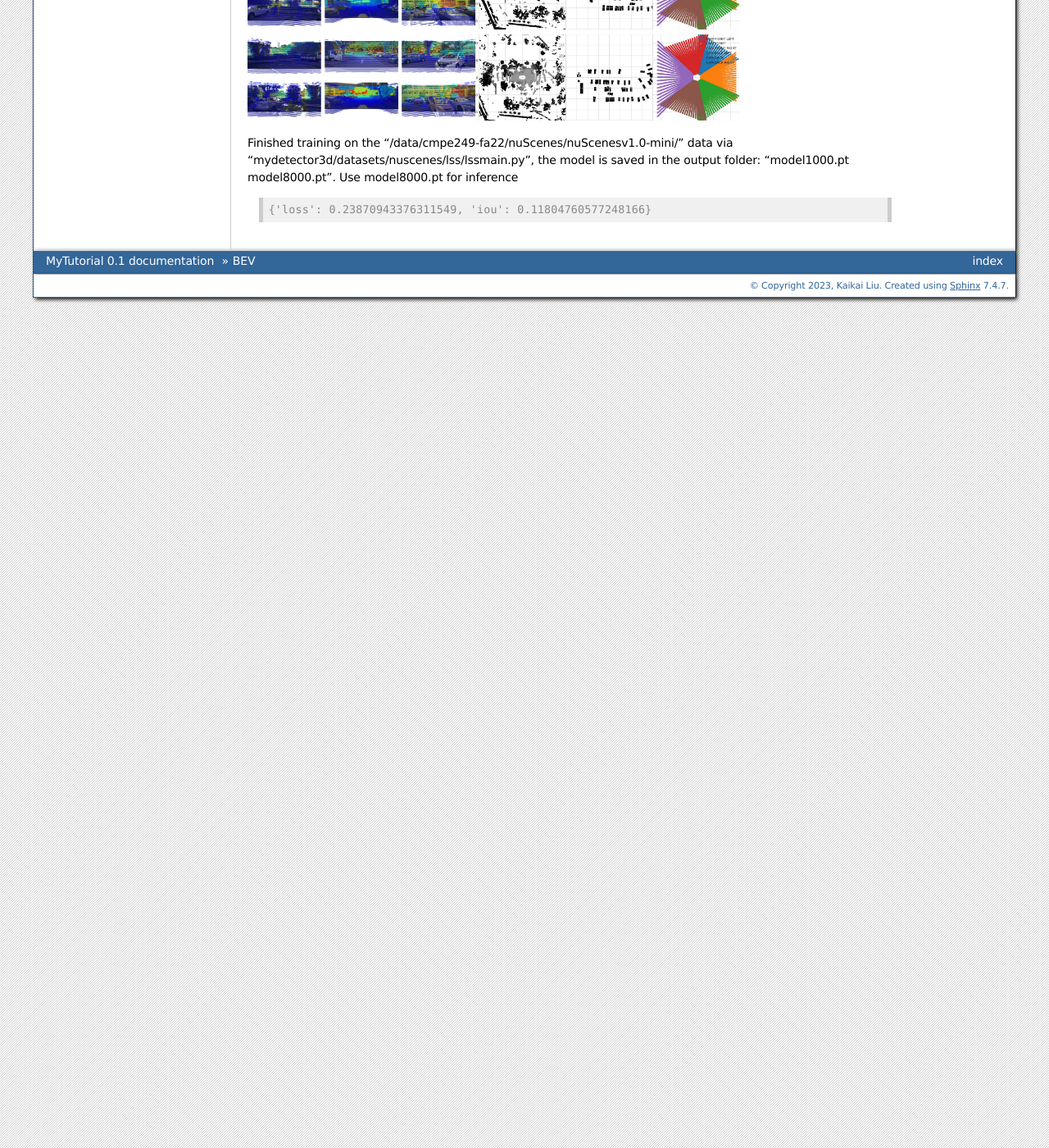
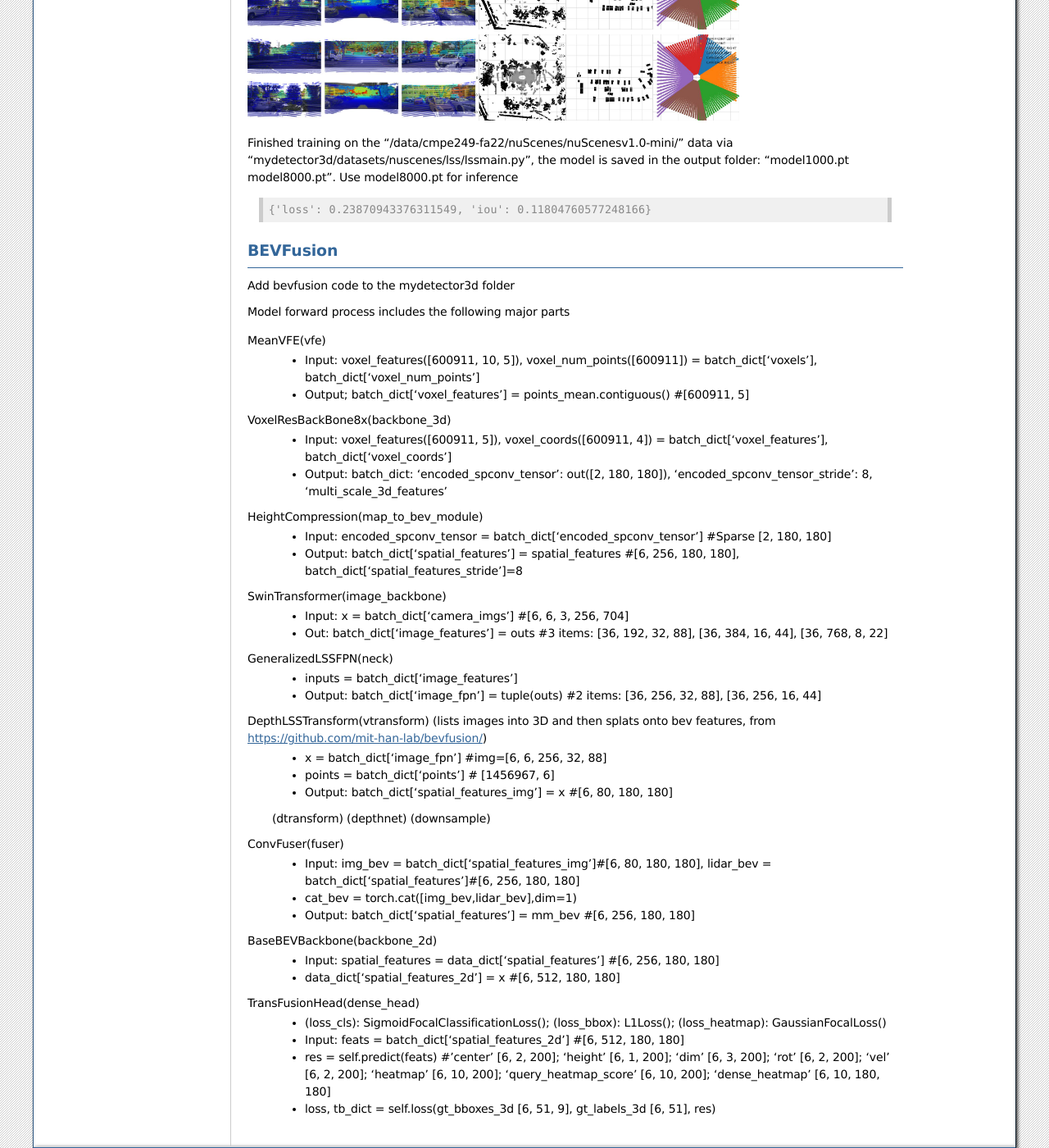
Before and after one commit to lkk688/mytutorial, a Sphinx documentation site: the page built from docs/source/BEV.rst, in a window 1280 px wide and 1400 px high, scrolled down 2439 px. Shown: the whole window at 82% size. Built offline with Sphinx 7.4.7, drawn with Linux system fonts in a browser that asks for light colours.

```diff
--- a/docs/source/BEV.rst
+++ b/docs/source/BEV.rst
@@ -80,3 +80,53 @@ Finished training on the "/data/cmpe249-fa22/nuScenes/nuScenesv1.0-mini/" data v
 .. code-block:: console
 
     {'loss': 0.23870943376311549, 'iou': 0.11804760577248166}
+
+
+BEVFusion
+----------
+Add bevfusion code to the mydetector3d folder
+
+Model forward process includes the following major parts
+
+MeanVFE(vfe)
+  * Input: voxel_features([600911, 10, 5]), voxel_num_points([600911]) = batch_dict['voxels'], batch_dict['voxel_num_points']
+  * Output; batch_dict['voxel_features'] = points_mean.contiguous() #[600911, 5]
+
+VoxelResBackBone8x(backbone_3d)
+  * Input: voxel_features([600911, 5]), voxel_coords([600911, 4]) = batch_dict['voxel_features'], batch_dict['voxel_coords']
+  * Output: batch_dict: 'encoded_spconv_tensor': out([2, 180, 180]), 'encoded_spconv_tensor_stride': 8, 'multi_scale_3d_features'
+
+HeightCompression(map_to_bev_module)
+  * Input: encoded_spconv_tensor = batch_dict['encoded_spconv_tensor'] #Sparse [2, 180, 180]
+  * Output: batch_dict['spatial_features'] = spatial_features #[6, 256, 180, 180], batch_dict['spatial_features_stride']=8
+
+SwinTransformer(image_backbone)
+  * Input: x = batch_dict['camera_imgs'] #[6, 6, 3, 256, 704]
+  * Out: batch_dict['image_features'] = outs #3 items: [36, 192, 32, 88], [36, 384, 16, 44], [36, 768, 8, 22]
+
+GeneralizedLSSFPN(neck)
+  * inputs = batch_dict['image_features']
+  * Output: batch_dict['image_fpn'] = tuple(outs) #2 items: [36, 256, 32, 88], [36, 256, 16, 44]
+
+DepthLSSTransform(vtransform) (lists images into 3D and then splats onto bev features, from https://github.com/mit-han-lab/bevfusion/)
+  * x = batch_dict['image_fpn']  #img=[6, 6, 256, 32, 88]
+  * points = batch_dict['points'] # [1456967, 6]
+  * Output: batch_dict['spatial_features_img'] = x #[6, 80, 180, 180]
+  (dtransform)
+  (depthnet)
+  (downsample)
+
+ConvFuser(fuser)
+  * Input: img_bev = batch_dict['spatial_features_img']#[6, 80, 180, 180], lidar_bev = batch_dict['spatial_features']#[6, 256, 180, 180]
+  * cat_bev = torch.cat([img_bev,lidar_bev],dim=1)
+  * Output: batch_dict['spatial_features'] = mm_bev #[6, 256, 180, 180]
+
+BaseBEVBackbone(backbone_2d)
+  * Input: spatial_features = data_dict['spatial_features'] #[6, 256, 180, 180]
+  * data_dict['spatial_features_2d'] = x #[6, 512, 180, 180]
+
+TransFusionHead(dense_head)
+  * (loss_cls): SigmoidFocalClassificationLoss(); (loss_bbox): L1Loss(); (loss_heatmap): GaussianFocalLoss()
+  * Input: feats = batch_dict['spatial_features_2d'] #[6, 512, 180, 180]
+  * res = self.predict(feats) #'center' [6, 2, 200]; 'height' [6, 1, 200]; 'dim' [6, 3, 200]; 'rot' [6, 2, 200]; 'vel' [6, 2, 200]; 'heatmap' [6, 10, 200]; 'query_heatmap_score' [6, 10, 200]; 'dense_heatmap' [6, 10, 180, 180]
+  * loss, tb_dict = self.loss(gt_bboxes_3d [6, 51, 9], gt_labels_3d [6, 51], res)
```
Also changed, not shown: docs/source/HPC2.rst (+16 -0 lines), docs/source/nuscenes.rst (+20 -9 lines).
